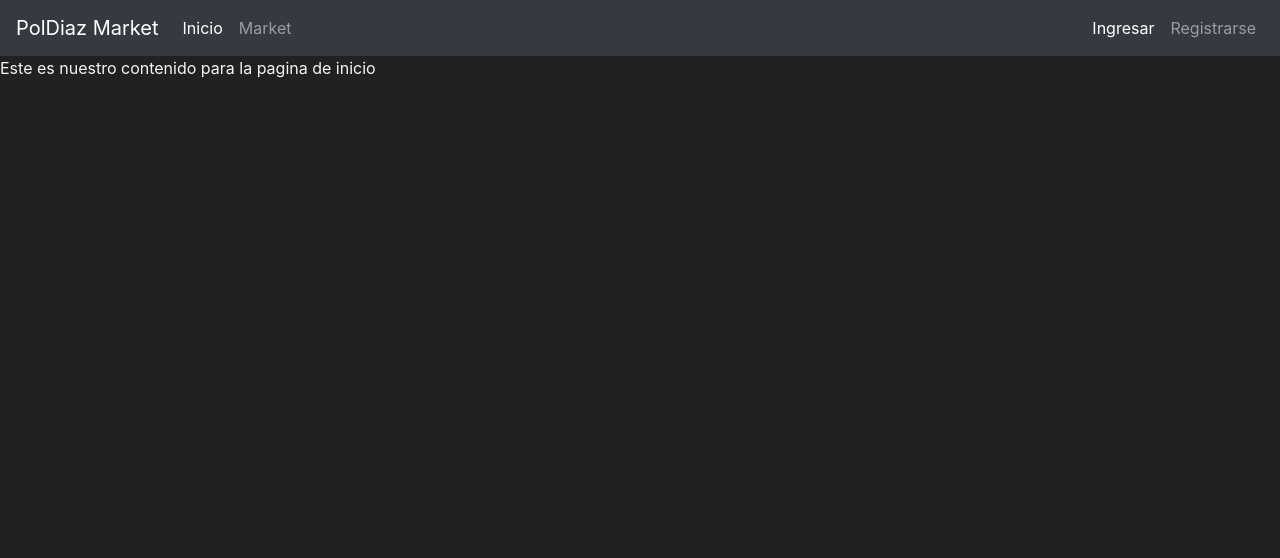
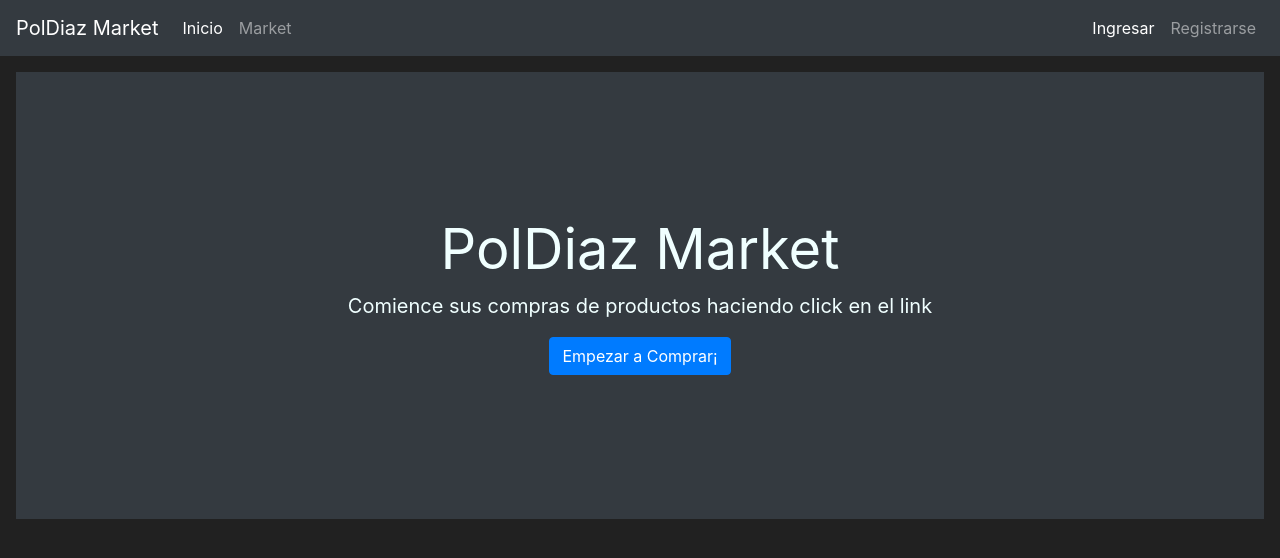
Before and after one commit to poldiaz50/Flask-Python-Web-App, a Flask app: page / in a window 1280 px wide. Shown: the top 558 px of the page. Run offline with Flask 3, Linux system fonts and the light colour scheme; some libraries are stand-ins or nearby versions.

Commit message:
Logout and Customizations

```diff
--- a/market/__init__.py
+++ b/market/__init__.py
@@ -1,12 +1,16 @@
 from flask import Flask
 from flask_sqlalchemy import SQLAlchemy
 from flask_bcrypt import Bcrypt
+from flask_login import LoginManager
 
 app = Flask(__name__)
 app.config['SQLALCHEMY_DATABASE_URI'] = 'sqlite:///market.db'
 app.config['SECRET_KEY'] = '7c342e9dfb6921e7c835f4b2'
 db = SQLAlchemy(app)
 bcrypt = Bcrypt(app)
+login_manager = LoginManager(app)
+login_manager.login_view = "login_page"
+login_manager.login_message_category = "info"
 
 ##contexto
 app.app_context().push()
--- a/market/forms.py
+++ b/market/forms.py
@@ -27,6 +27,7 @@ class RegisterForm(FlaskForm):
     )
     submit = SubmitField(label="Crear Cuenta")
 
+
 class LoginForm(FlaskForm):
     usuario = StringField(label="Nombre de usuario:", validators=[DataRequired()])
     password = PasswordField(label="Password:", validators=[DataRequired()])
--- a/market/routes.py
+++ b/market/routes.py
@@ -3,7 +3,7 @@ from flask import render_template, redirect, url_for, flash, get_flashed_message
 from market.models import Item, User
 from market.forms import RegisterForm, LoginForm
 from market import db
-
+from flask_login import login_user, logout_user, login_required
 
 @app.route("/")
 @app.route("/home")
@@ -12,12 +12,13 @@ def home_page():
 
 
 @app.route("/market")
+@login_required
 def market_page():
     items = Item.query.all()
     return render_template("market.html", items=items)
 
 
-@app.route("/register", methods=['GET', 'POST'])
+@app.route("/register", methods=["GET", "POST"])
 def register_page():
     form = RegisterForm()
     if form.validate_on_submit():
@@ -28,14 +29,40 @@ def register_page():
         )
         db.session.add(user_to_create)
         db.session.commit()
-        return redirect(url_for('market_page'))
-    if form.errors != {}: #si no hay errores de las validaciones
+
+        login_user(user_to_create)
+        flash(f"Cuenta Creada con Exito¡ Ahora estas logeado como: {user_to_create.usuario}", category="success")
+        return redirect(url_for("market_page"))
+
+        return redirect(url_for("market_page"))
+    if form.errors != {}:  # si no hay errores de las validaciones
         for err_msg in form.errors.values():
-            flash(f'Hubo un error creando el usuario: {err_msg}', category='danger')
+            flash(f"Hubo un error creando el usuario: {err_msg}", category="danger")
 
     return render_template("register.html", form=form)
 
-@app.route("/login", methods=['GET', 'POST'])
+
+@app.route("/login", methods=["GET", "POST"])
 def login_page():
     form = LoginForm()
+    if form.validate_on_submit():
+        attempted_user = User.query.filter_by(usuario=form.usuario.data).first()
+        if attempted_user and attempted_user.check_password_correction(
+            attempted_password=form.password.data
+        ):
+            login_user(attempted_user)
+            flash(f"Exito¡ Estas logueado como: {attempted_user.usuario}", category="success")
+            return redirect(url_for("market_page"))
+        else:
+            flash(
+                "Nombre de usuario o password no son correctos, intente de nuevo.",
+                category="danger",
+            )
+
     return render_template("login.html", form=form)
+
+@app.route("/logout")
+def logout_page():
+    logout_user()
+    flash("Ud. ha salido del registro¡", category="info")
+    return redirect(url_for("home_page"))
--- a/market/templates/base.html
+++ b/market/templates/base.html
@@ -36,6 +36,22 @@
             <a class="nav-link" href="{{ url_for('market_page') }}">Market</a>
           </li>
         </ul>
+        {% if current_user.is_authenticated %}
+          <ul class="navbar-nav">
+            <li class="nav-item active">
+              <a class="nav-link" style="color: lawngreen; font-weight: bold">
+                <i class="fas fa-coins"></i>
+                {{ current_user.prettier_budget }}
+              </a>
+            </li>
+            <li class="nav-item active">
+              <a class="nav-link">Biemvenido, {{ current_user.usuario }}</a>
+            </li>
+            <li class="nav-item active">
+              <a class="nav-link" href="{{ url_for('logout_page') }}">Salir</a>
+            </li>
+          </ul>
+        {% else %}
           <ul class="navbar-nav">
            <li class="nav-item active">
               <a class="nav-link" href="{{ url_for('login_page') }}">Ingresar</a>
@@ -44,6 +60,8 @@
               <a class="nav-link" href="{{ url_for('register_page') }}">Registrarse</a>
             </li>
           </ul>
+        {% endif %}
+
       </div>
     </nav>
     {% with messages = get_flashed_messages(with_categories=true) %}
--- a/market/templates/home.html
+++ b/market/templates/home.html
@@ -1,8 +1,16 @@
 {% extends 'base.html' %}
 {% block title %}
-  Pagina de Inicio
+  Biemvenidos a PolDiazMarket
 {% endblock %}
 
 {% block content %}
-  Este es nuestro contenido para la pagina de inicio
+  <div class="position-relative overflow-hidden p-3 p-md-5 m-md-3 text-center bg-dark" style="color: azure;">
+    <div class="col-md5 p-lg-5 mx-auto my-5">
+      <h1 class="display-4 font-weight-normal">PolDiaz Market</h1>
+      <p class="lead font-weight-normal">Comience sus compras de productos haciendo click en el link</p>
+      <a href="{{ url_for("market_page") }}" class="btn btn-primary">Empezar a Comprar¡</a>
+    </div>
+    <div class="product-device box-shadow d-none d-md-block"></div>
+    <div class="product-device product-device-2 box-shadow d-none d-md-block"></div>
+  </div>
 {% endblock %}
```
Also changed, not shown: market/models.py (+27 -7 lines), instance/market.db. Lines whose indentation alone changed are shown as unchanged.
